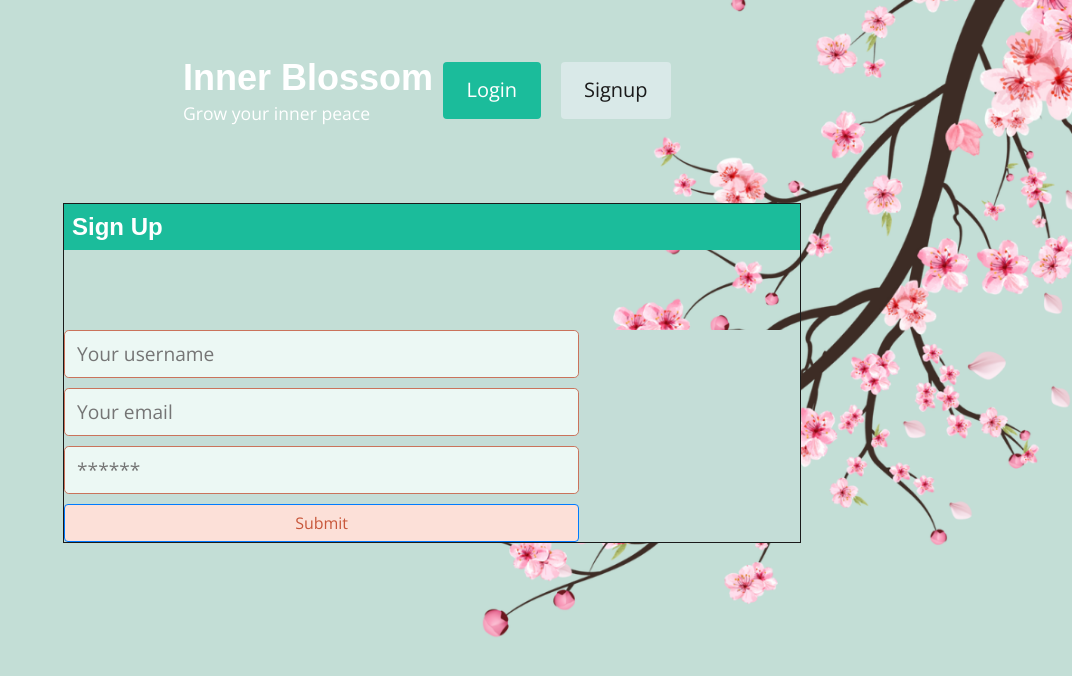
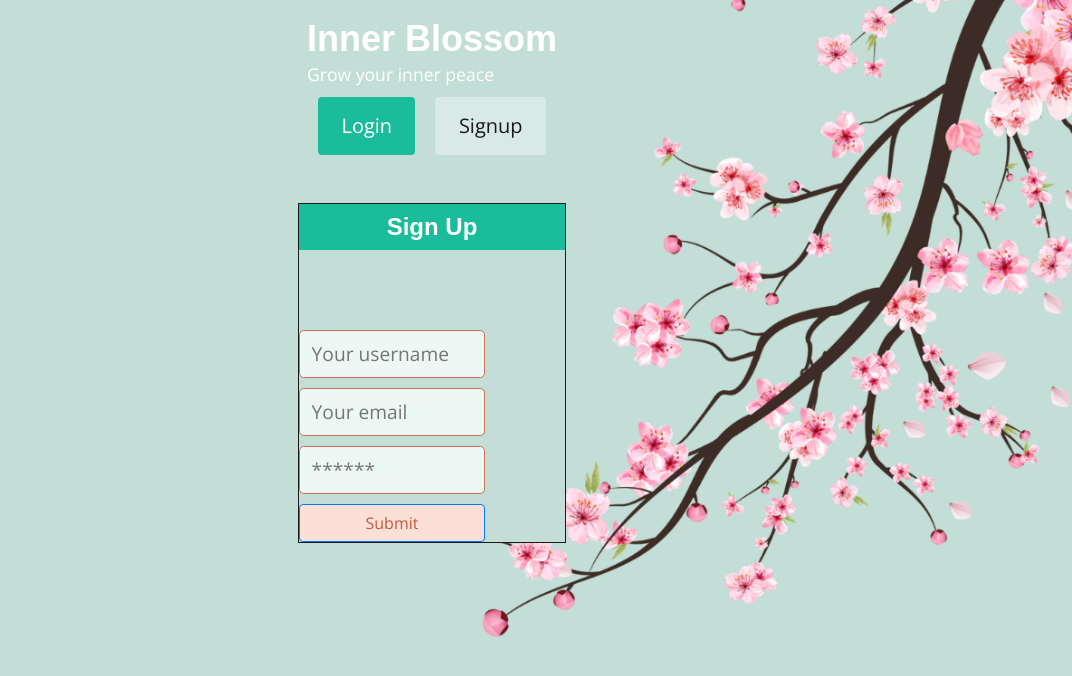
Before and after one commit to tunaabop/inner-blossom, a React (Create React App) app in the folder client/: page /signup in a window 1280 px wide. Shown: the top 676 px of the page, without its empty margins (208-1280 px from the left). Built offline with nearby package versions, Linux system fonts and the light colour scheme.

Commit message:
few minor details changed to the buttons

```diff
--- a/client/src/components/JournalList/index.js
+++ b/client/src/components/JournalList/index.js
@@ -100,7 +100,7 @@ const JournalList = ({
             <p>{journal.journalText}</p>
           </div>
           <button
-            className="btn btn-danger btn-block btn-squared"
+            className="btn btn-lg btn-info m-2"
             onClick={() => handleDelete(journal._id)}
           >
             Delete
@@ -113,7 +113,7 @@ const JournalList = ({
             />
           ) : (
             <button
-              className="btn btn-secondary btn-block btn-squared"
+              className="btn btn-lg  m-2"
               onClick={() => handleEdit(journal._id)}
             >
               Edit
--- a/client/src/components/YogaContent/index.js
+++ b/client/src/components/YogaContent/index.js
@@ -33,7 +33,7 @@ function YogaContent() {
   return (
     <div>
       <img src={imageSrc} alt="Random Image" />
-      <button onClick={loadImage}>Load Image</button>
+      <button className="btn btn-lg btn-info m-2" onClick={loadImage}>Load Image</button>
     </div>
   );
 }
--- a/client/src/pages/Affirmations.js
+++ b/client/src/pages/Affirmations.js
@@ -4,7 +4,7 @@ import AffirmationContent from '../components/AffirmationContent';
 const Affirmations = () => {
   return (
     <div>
-      <h1>Affirmations Page</h1>
+      <h2 className="col-12 col-md-10 bg-dark text-light p-3 mb-5">Affirmations Page</h2>
       <AffirmationContent />
     </div>
   );
--- a/client/src/pages/Yoga.js
+++ b/client/src/pages/Yoga.js
@@ -4,7 +4,7 @@ import ImageContainer from '../components/YogaContent/index';
 const Yoga = () => {
   return (
     <div>
-      <h1>Yoga Page</h1>
+      <h2 className="col-12 col-md-10 bg-dark text-light p-3 mb-5">Yoga</h2>
       <ImageContainer />
     </div>
   );
--- a/client/src/styles/index.css
+++ b/client/src/styles/index.css
@@ -165,6 +165,7 @@ textarea {
   /* 1 */
   margin: 0;
   /* 2 */
+
 }
 
 /**
@@ -175,6 +176,7 @@ button,
 input {
   /* 1 */
   overflow: visible;
+
 }
 
 /**
@@ -195,6 +197,7 @@ button,
 [type='reset'],
 [type='submit'] {
   -webkit-appearance: button;
+
 }
 
 /**
@@ -366,6 +369,9 @@ body {
   font-size: 16px;
   color: #1a1a1a;
   background-image: '../images/blossom.png';
+  display: flex;
+  justify-content: center;
+  align-items: center;
 }
 
 h1,
@@ -377,6 +383,9 @@ h6 {
   font-family:Arial, Helvetica, sans-serif;
   margin: 0 0 0.5rem;
   line-height: 1.25;
+  display: flex;
+  justify-content: center;
+  align-items: center;
 }
 
 h1 {
@@ -426,6 +435,9 @@ select,
 textarea,
 button {
   margin: 0;
+   display: flex;
+  justify-content: center;
+  align-items: center;
 }
 
 a {
@@ -940,8 +952,13 @@ a:hover {
 }
 
 .bg-light {
-  background-color:#fce0d8 !important;
+  background-color:rgba(241,221,233, 0.8)!important ;
   color:#000000 !important;
+  justify-content: center;
+  align-items: center;
+
+
+
 }
 
 .bg-dark {
@@ -994,6 +1011,7 @@ a:hover {
   color: #fce0d8;
   background-color: #aeaeae;
   transition: color 0.2s ease-in-out, background-color 0.2s ease-in-out;
+  align-content: center;
 }
 
 .btn:hover {
@@ -1095,11 +1113,11 @@ a:hover {
 .card {
    border: 1px solid #1a1a1a;
   margin-bottom: 1rem;
+
 }
 
 .card .card-header {
   padding: 0.375rem;
-  background-color: ;
    color: #d9e9e8;
 }
 
```
